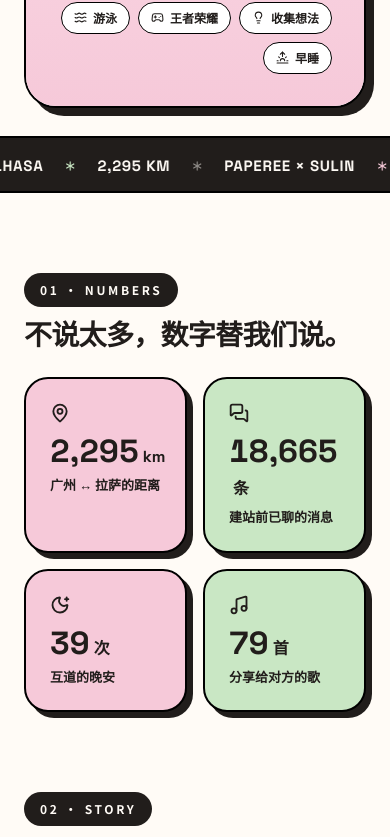
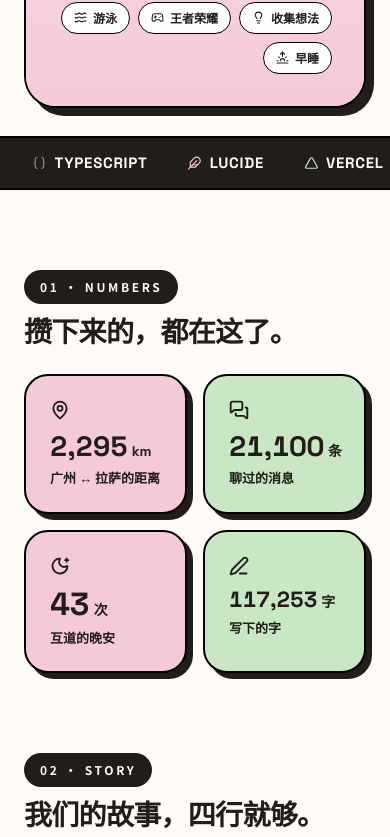
Before and after one commit to SupereeOrg/our-home, a Next.js app: page / in a window 390 px wide. Shown: the part 1667-2504 px from the top of the page. Built offline with nearby package versions, Linux system fonts and the light colour scheme; no server answers.

Commit message:
Real copy from chat export; kugou links; adaptive stat sizing; tech marquee

```diff
--- a/app/components/CountUp.tsx
+++ b/app/components/CountUp.tsx
@@ -38,9 +38,9 @@ export default function CountUp({
   }, [inView, value, duration]);
 
   return (
-    <span ref={ref} className={className} style={style}>
+    <span ref={ref} className={`whitespace-nowrap ${className}`} style={style}>
       {txt}
-      {suffix && <span className="text-[16px] ml-1">{suffix}</span>}
+      {suffix && <span className="text-[14px] ml-1">{suffix}</span>}
     </span>
   );
 }
--- a/app/components/Playlist.tsx
+++ b/app/components/Playlist.tsx
@@ -189,11 +189,11 @@ export default function Playlist() {
         共 {PLAYLIST.length} 首 · 音源为 iTunes 官方 30 秒试听 ·
         <a
           className="u-line font-bold text-ink ml-1"
-          href={idx !== null ? `https://music.163.com/#/search/m/?s=${encodeURIComponent(PLAYLIST[idx].q)}` : "https://music.163.com"}
+          href={idx !== null ? `https://www.kugou.com/yy/html/search.html#searchType=song&searchKeyWord=${encodeURIComponent(PLAYLIST[idx].q)}` : "https://www.kugou.com"}
           target="_blank"
           rel="noreferrer"
         >
-          完整版
+          酷狗完整版
         </a>
       </p>
     </div>
--- a/app/page.tsx
+++ b/app/page.tsx
@@ -9,14 +9,18 @@ import {
   ArrowUp,
   ArrowUpRight,
   Asterisk,
+  Atom,
   BookOpen,
+  Braces,
   CloudSun,
   Coffee,
+  Feather,
   Flower2,
   Gamepad2,
   Headphones,
   Heart,
   Images,
+  Layers,
   Leaf,
   Lightbulb,
   Hash,
@@ -26,14 +30,18 @@ import {
   MoonStar,
   MousePointerClick,
   Music,
+  PenLine,
   Plane,
   RotateCcw,
   Smile,
   Sparkles,
   Sunrise,
+  Triangle,
   Users,
   Waves,
+  Wind,
   X,
+  Zap,
 } from "lucide-react";
 import HeartBurst from "./components/HeartBurst";
 import ScrollRail from "./components/ScrollRail";
@@ -60,17 +68,39 @@ const fadeUp = {
 
 const stats = [
   { n: 2295, u: "km", label: "广州 ↔ 拉萨的距离", icon: MapPin },
-  { n: 18665, u: "条", label: "建站前已聊的消息", icon: MessagesSquare },
-  { n: 39, u: "次", label: "互道的晚安", icon: MoonStar },
-  { n: 79, u: "首", label: "分享给对方的歌", icon: Music },
+  { n: 21100, u: "条", label: "聊过的消息", icon: MessagesSquare },
+  { n: 43, u: "次", label: "互道的晚安", icon: MoonStar },
+  { n: 117253, u: "字", label: "写下的字", icon: PenLine },
 ];
+
+/* 数字位数越多字号越小，保证单位后缀不被挤到下一行 */
+const numSize = (n: number) => {
+  const d = String(n).replace(/\D/g, "").length;
+  if (d >= 6) return "clamp(22px,2.6vw,36px)";
+  if (d >= 3) return "clamp(28px,3vw,44px)";
+  return "clamp(32px,3.5vw,48px)";
+};
 
 const timeline = [
   { d: "2026 · 07 · 28", t: "两句招呼", p: "“我是su” / “原来我是ee吗”——名字就这么定下了。", icon: Sparkles },
   { d: "2026 · 08 · 28", t: "重新开始", p: "一个人先开口，故事按下重启键。", icon: RotateCcw },
   { d: "2026 · 09 · 10", t: "不再叫朋友", p: "有些话不用说出口，这个主页就是答案。", icon: Heart },
-  { d: "soon", t: "第一次见面", p: "把 2,295 km 走成 0 km，敬请期待。", icon: Plane },
+  { d: "soon", t: "第一次见面", p: "“等不及了，来找 ee 了怎么办。”——那就把 2,295 km 走成 0 km。", icon: Plane },
 ];
+
+/* 跑马灯内容：黑条只讲技术栈（全站唯一不放感情的地方），白条走晚安 */
+const TOP_STRIP = [
+  { icon: Layers, text: "NEXT.JS" },
+  { icon: Atom, text: "REACT" },
+  { icon: Wind, text: "TAILWIND" },
+  { icon: Zap, text: "FRAMER MOTION" },
+  { icon: Waves, text: "LENIS" },
+  { icon: Braces, text: "TYPESCRIPT" },
+  { icon: Feather, text: "LUCIDE" },
+  { icon: Triangle, text: "VERCEL" },
+];
+const NIGHT_STRIP = ["SLEEP WELL TONIGHT", "晚安", "SEE YOU IN SPRING", "明天见", "SU ♥ EE", "早点睡"];
+const STRIP_TINTS = ["text-[#F6C9D9]", "text-[#C9E7C4]", "opacity-50"];
 
 /* 导航模块 */
 const NAV = [
@@ -433,18 +463,18 @@ export default function Home() {
         <div className="h-7" />
       </header>
 
-      {/* 跑马灯 */}
-      <div className="marquee border-y-2 border-black bg-[#211d1b] text-[#FFFBF6] overflow-hidden whitespace-nowrap py-3.5">
-        <div className="inline-flex animate-marquee font-bold text-[15px] tracking-wider" style={{ fontFamily: "var(--font-space-grotesk), sans-serif" }}>
-          {[0, 1, 2, 3].map((i) => (
-            <span key={i} className="flex shrink-0 items-center" aria-hidden={i > 0}>
-              <span className="px-5">PAPEREE × SULIN</span>
-              <Asterisk size={14} className="text-[#F6C9D9]" />
-              <span className="px-5">GUANGZHOU ↔ LHASA</span>
-              <Asterisk size={14} className="text-[#C9E7C4]" />
-              <span className="px-5">2,295 KM</span>
-              <Asterisk size={14} className="opacity-50" />
-            </span>
+      {/* 跑马灯：两段完全相同的半程做 -50% 循环；每半程 12 节，超宽屏也不露空 */}
+      <div aria-hidden="true" className="marquee border-y-2 border-black bg-[#211d1b] text-[#FFFBF6] overflow-hidden whitespace-nowrap py-3.5">
+        <div className="flex w-max animate-marquee font-bold text-[15px] tracking-wider" style={{ fontFamily: "var(--font-space-grotesk), sans-serif" }}>
+          {[0, 1].map((half) => (
+            <div key={half} className="flex shrink-0 items-center">
+              {TOP_STRIP.concat(TOP_STRIP).map((s, i) => (
+                <span key={i} className="flex shrink-0 items-center gap-2 px-5">
+                  <s.icon size={14} className={STRIP_TINTS[i % 3]} />
+                  {s.text}
+                </span>
+              ))}
+            </div>
           ))}
         </div>
       </div>
@@ -455,7 +485,7 @@ export default function Home() {
           <div>
             <div className="text-[12px] font-bold tracking-[0.22em] bg-[#211d1b] text-[#FFFBF6] px-4 py-2 rounded-full w-max">01 · NUMBERS</div>
             <h3 className="mt-3 font-black leading-none tracking-tight" style={{ fontSize: "clamp(28px,4vw,48px)" }}>
-              不说太多，<span style={{ fontFamily: "var(--font-space-grotesk), sans-serif" }}>数字替我们说。</span>
+              攒下来的，<span style={{ fontFamily: "var(--font-space-grotesk), sans-serif" }}>都在这了。</span>
             </h3>
           </div>
         </motion.div>
@@ -471,7 +501,7 @@ export default function Home() {
                 value={s.n}
                 suffix={s.u}
                 className="block font-bold leading-none mt-3 tabular-nums"
-                style={{ fontFamily: "var(--font-space-grotesk), sans-serif", fontSize: "clamp(32px,3.5vw,48px)" }}
+                style={{ fontFamily: "var(--font-space-grotesk), sans-serif", fontSize: numSize(s.n) }}
               />
               <p className="text-[13px] font-bold mt-2">{s.label}</p>
             </motion.div>
@@ -515,10 +545,9 @@ export default function Home() {
           <div className="flex flex-col gap-3 text-[14px]">
             {(
               [
-                ["我们的主页", "Superee.xyz"],
-                ["状态", "相隔两地 · 各自努力"],
-                ["下期更新", <>旅行地图 / 歌单 / 问答 100 问 <ArrowUpRight size={14} className="inline" /></>],
-                ["联系我们", "hello@superee.xyz"],
+                ["ee", "广州 · 在读"],
+                ["su", "拉萨 · 在读"],
+                ["接下来", "先见一面，其他的再说"],
               ] as [string, React.ReactNode][]
             ).map(([k, v]) => (
               <div key={k} className="flex justify-between border-b border-dashed border-black/15 py-2.5 group">
@@ -552,24 +581,24 @@ export default function Home() {
             <h3 className="mt-3 font-black leading-none tracking-tight" style={{ fontSize: "clamp(28px,4vw,48px)" }}>
               同一片天，<span style={{ fontFamily: "var(--font-space-grotesk), sans-serif" }}>两座城。</span>
             </h3>
-            <p className="mt-3 text-[14px] text-[#5b5553]">实时天气 · 广州海拔 ~11m，拉萨海拔 ~3,656m。看到彼此的天气，就当打个照面。</p>
+            <p className="mt-3 text-[14px] text-[#5b5553]">实时天气 · 广州海拔 ~11m，拉萨海拔 ~3,656m。出门前，先看看对方头顶是什么天。</p>
           </div>
         </motion.div>
         <Weather />
       </section>
 
-      {/* 反向跑马灯 */}
-      <div className="marquee mt-20 border-y-2 border-black bg-cream overflow-hidden whitespace-nowrap py-3">
-        <div className="inline-flex animate-marquee-rev font-bold text-[13px] tracking-[0.2em] opacity-80">
-          {[0, 1, 2, 3].map((i) => (
-            <span key={i} className="flex shrink-0 items-center" aria-hidden={i > 0}>
-              <span className="px-6">SLEEP WELL TONIGHT</span>
-              <Asterisk size={12} />
-              <span className="px-6">SEE YOU IN SPRING</span>
-              <Asterisk size={12} />
-              <span className="px-6">SU ♥ EE</span>
-              <Asterisk size={12} />
-            </span>
+      {/* 反向跑马灯：同上，两段相同半程 + 12 节/半程 */}
+      <div aria-hidden="true" className="marquee mt-20 border-y-2 border-black bg-cream overflow-hidden whitespace-nowrap py-3">
+        <div className="flex w-max animate-marquee-rev font-bold text-[13px] tracking-[0.2em] opacity-80">
+          {[0, 1].map((half) => (
+            <div key={half} className="flex shrink-0 items-center">
+              {NIGHT_STRIP.concat(NIGHT_STRIP).map((s, i) => (
+                <span key={i} className="flex shrink-0 items-center">
+                  <span className="px-6">{s}</span>
+                  <Asterisk size={12} />
+                </span>
+              ))}
+            </div>
           ))}
         </div>
       </div>
@@ -589,22 +618,24 @@ export default function Home() {
           <div className="md:row-span-2 bg-[#211d1b] text-white border-2 border-black rounded-3xl p-6 flex flex-col justify-end relative overflow-hidden">
             <span className="absolute top-4 left-4 bg-white text-black border-[1.5px] border-black rounded-full text-[11px] font-extrabold px-2.5 py-1 flex items-center gap-1"><Heart size={11} />OUR STORY</span>
             <Image src="/avatars/mix-256.webp" alt="合体" width={96} height={96} className="rounded-2xl border-2 border-white/20 object-cover w-24 h-24 mb-auto mt-10" />
-            <h5 className="text-[20px] font-bold leading-snug mt-4">一半青提气泡水，<br />一半草莓牛奶。</h5>
+            <h5 className="text-[20px] font-bold leading-snug mt-4">“我正在等你，<br />汽水分你一半。”</h5>
             <p className="text-[13px] opacity-70 mt-2">Superee = su per ee —— su 有一个 ee，全世界独一个。</p>
           </div>
           <div className="lift bg-[#C9E7C4] border-2 border-black rounded-3xl p-6 flex flex-col justify-end relative">
             <div className="font-bold text-[52px] leading-none" style={{ fontFamily: "var(--font-space-grotesk), sans-serif" }}>01</div>
-            <h5 className="text-[18px] font-bold mt-2">海边的角落</h5>
+            <h5 className="text-[18px] font-bold mt-2">ee 的深夜档</h5>
+            <p className="text-[13px] font-medium mt-1 opacity-70">熬夜冠军 · 分享歌不打烊</p>
           </div>
           <div className="lift bg-[#F6C9D9] border-2 border-black rounded-3xl p-6 flex flex-col justify-end relative">
             <div className="font-bold text-[52px] leading-none" style={{ fontFamily: "var(--font-space-grotesk), sans-serif" }}>02</div>
-            <h5 className="text-[18px] font-bold mt-2">高原上的角落</h5>
+            <h5 className="text-[18px] font-bold mt-2">su 的白天档</h5>
+            <p className="text-[13px] font-medium mt-1 opacity-70">游泳 · 上课 · 早睡</p>
           </div>
           <div className="lift border-2 border-black rounded-3xl p-6 flex gap-4 items-center bg-white">
             <Image src="/avatars/paperee-256.webp" alt="纸片君" width={72} height={72} className="rounded-full border-2 border-black object-cover w-[72px] h-[72px]" />
             <span className="grid place-items-center w-8 h-8 shrink-0"><X size={18} strokeWidth={3} /></span>
             <Image src="/avatars/sulin-256.webp" alt="苏淋" width={72} height={72} className="rounded-full border-2 border-black object-cover w-[72px] h-[72px]" />
-            <p className="text-[13px] text-[#5b5553] leading-6">13,453 条文字<br />3,352 个表情</p>
+            <p className="text-[13px] text-[#5b5553] leading-6">16,590 条文字<br />3,897 个表情</p>
           </div>
           <div className="lift border-2 border-black rounded-3xl p-6 bg-white flex flex-col justify-end">
             <div className="font-bold text-[40px] leading-none" style={{ fontFamily: "var(--font-space-grotesk), sans-serif" }}>2<span className="text-[16px]">人 / 2城 / 1站</span></div>
@@ -666,13 +697,13 @@ export default function Home() {
         </div>
         <p className="mt-6 text-[13px] opacity-60 flex flex-wrap items-center justify-center gap-2">
           <Mail size={14} /> 写信给我们
-          <a href="mailto:hello@superee.xyz" className="u-line font-bold text-[#FFFBF6] inline-flex items-center gap-1">
-            hello@superee.xyz <ArrowUpRight size={13} />
+          <a href="mailto:hello@onnx.click" className="u-line font-bold text-[#FFFBF6] inline-flex items-center gap-1">
+            hello@onnx.click <ArrowUpRight size={13} />
           </a>
         </p>
         <small className="mt-6 opacity-50 text-[12px] tracking-widest flex flex-wrap items-center justify-center gap-x-2 gap-y-1">
           © 2026 SUPEREE · EE <Heart size={11} className="fill-current" /> SU ·
-          <MousePointerClick size={12} /> 试试 5 连点它 <ArrowUp size={12} />
+          <MousePointerClick size={12} /> 顶部徽章连点 5 下 <ArrowUp size={12} />
         </small>
       </footer>
     </main>
```
